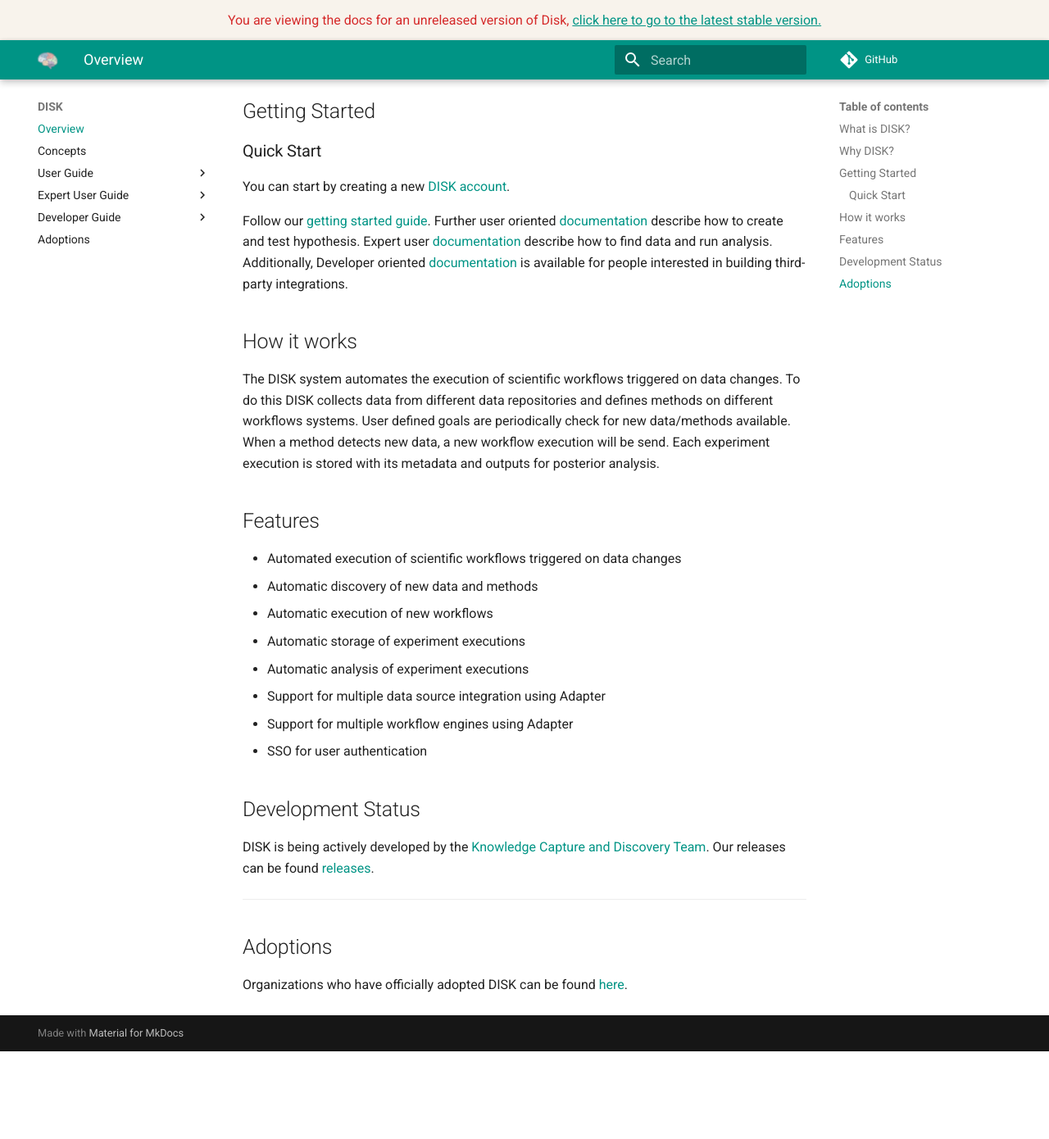
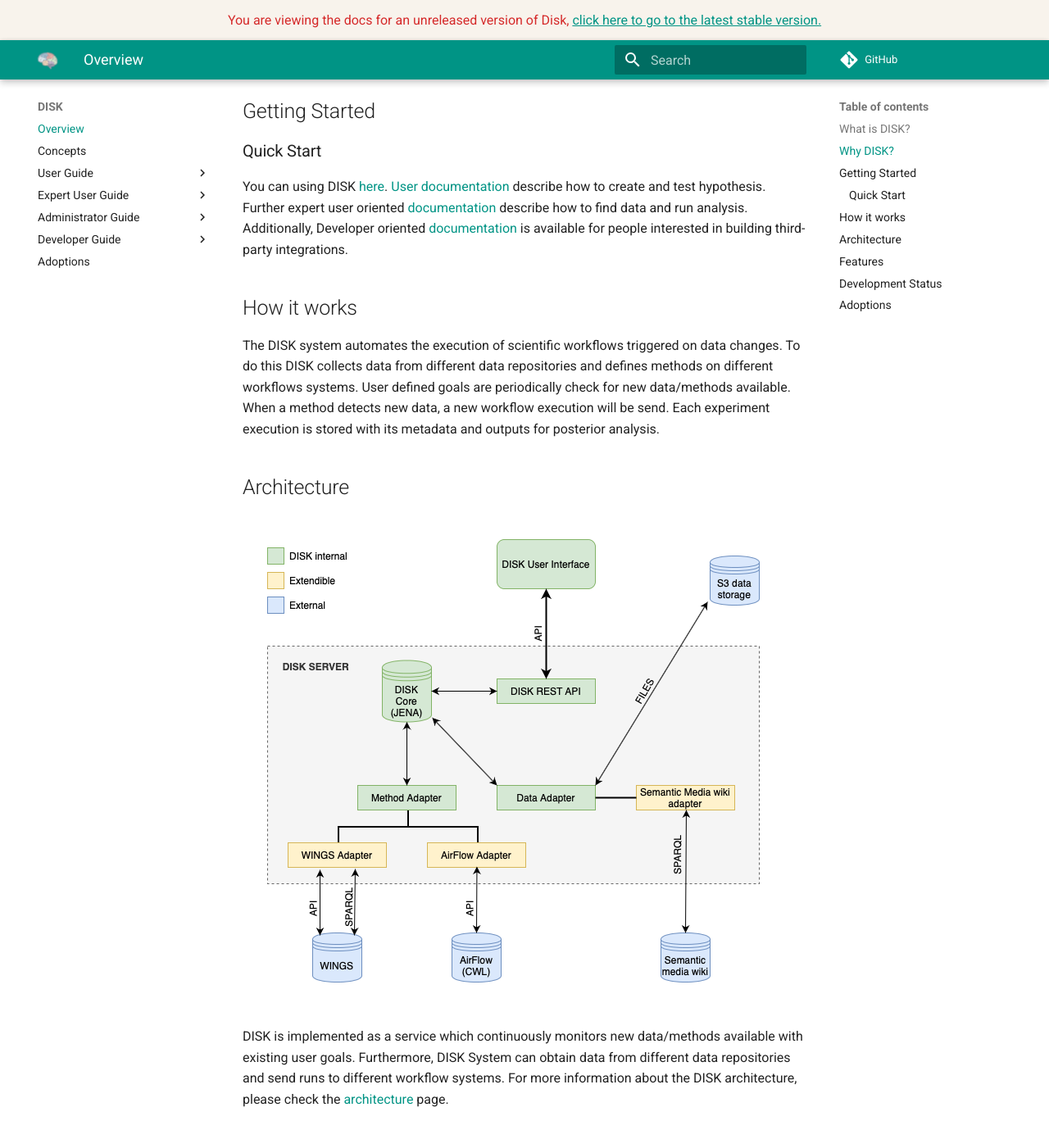
Before and after one commit to KnowledgeCaptureAndDiscovery/DISK-UI, an MkDocs documentation site: the page built from docs/index.md, in a window 1280 px wide and 1400 px high, scrolled down 747 px. Shown: the top 1390 px of the window at 82% size. Built offline with MkDocs 1.6.1 and Material for MkDocs 9.7.7, drawn with Linux system fonts in a browser that asks for light colours; comment, search, counter and statistics services are not loaded; before the commit the page ends 2030 px from its top, so only the background shows below that.

Commit message:
fix: adding architecture

```diff
--- a/docs/index.md
+++ b/docs/index.md
@@ -4,7 +4,7 @@
 
 The DISK is a system that automates the execution of scientific workflows triggered on data changes.
 
-![DISK](../figures/user-guide/web.gif "DISK")
+![DISK](figures/user-guide/web.gif "DISK")
 
 
 ## Why DISK?
@@ -19,14 +19,11 @@
 
 ### Quick Start
 
-You can start by creating a new [DISK account](https://disk.isi.edu).
-
-Follow our [getting started guide](getting-started.md).
-Further user oriented [documentation](user-guide/) describe how to create and test hypothesis.
-Expert user [documentation](expert-user/) describe how to find
+You can using DISK [here](https://disk.isi.edu).
+[User documentation](user-guide/) describe how to create and test hypothesis.
+Further expert user oriented [documentation](expert-user/) describe how to find
 data and run analysis. Additionally, Developer oriented [documentation](developer-guide/)
 is available for people interested in building third-party integrations.
-
 
 
 ## How it works
@@ -36,7 +33,13 @@
 User defined goals are periodically check for new data/methods available. When a method detects new data, a new workflow execution will be send.
 Each experiment execution is stored with its metadata and outputs for posterior analysis.
 
+## Architecture
 
+![Disk API interactions](figures/DISK-adapters.png "DISK API interactions")
+
+DISK is implemented as a service which continuously monitors new data/methods available with existing user goals.
+Furthermore, DISK System can obtain data from different data repositories and send runs to different workflow systems.
+For more information about the DISK architecture, please check the [architecture](developer-guide/architecture/) page.
 
 ## Features
 
--- a/mkdocs.yml
+++ b/mkdocs.yml
@@ -17,13 +17,13 @@
     - expert-user-guide/index.md
     - expert-user-guide/steps/add-basic-info.md
     - expert-user-guide/steps/write-query.md
-  # - Administrator Guide:
-  #   - admin-guide/index.md
-  #   - admin-guide/ontology.md
-  #   - admin-guide/extending-ontology.md
+  - Administrator Guide:
+    - admin-guide/index.md
+    - admin-guide/ontology.md
+    - admin-guide/extending-ontology.md
   - Developer Guide:
     - developer-guide/index.md
-    - developer-guide/adapters.md
+    - developer-guide/architecture.md
     - developer-guide/data-adapter.md
     - developer-guide/method-adapter.md
     - developer-guide/installation.md
```
Also changed, not shown: docs/admin-guide/extending-ontology.md (+142 -0 lines), docs/developer-guide/adapters.md (deleted, +0 -31 lines), docs/developer-guide/architecture.md (+31 -1 lines), docs/developer-guide/installation.md (+1 -1 lines), docs/figures/admin-guide/2Searching.png (added), docs/figures/admin-guide/Screen_Shot_2022-06-14_at_02.18.55.png (added), docs/figures/admin-guide/Screen_Shot_2022-06-14_at_02.24.40.png (added), docs/figures/admin-guide/Screen_Shot_2022-06-14_at_02.34.13.png (added), docs/figures/admin-guide/Screen_Shot_2022-06-14_at_02.37.54.png (added), docs/figures/admin-guide/Screen_Shot_2022-06-14_at_02.43.14.png (added), docs/figures/admin-guide/Untitled 1.png (added), docs/figures/admin-guide/Untitled 3.png (added), docs/figures/admin-guide/Untitled 4.png (added), docs/figures/admin-guide/Untitled 5.png (added), 3 more files, 1 other file.
